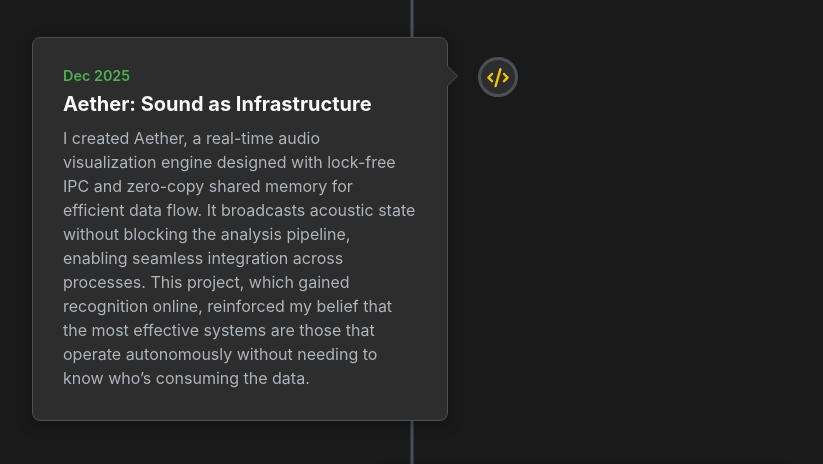
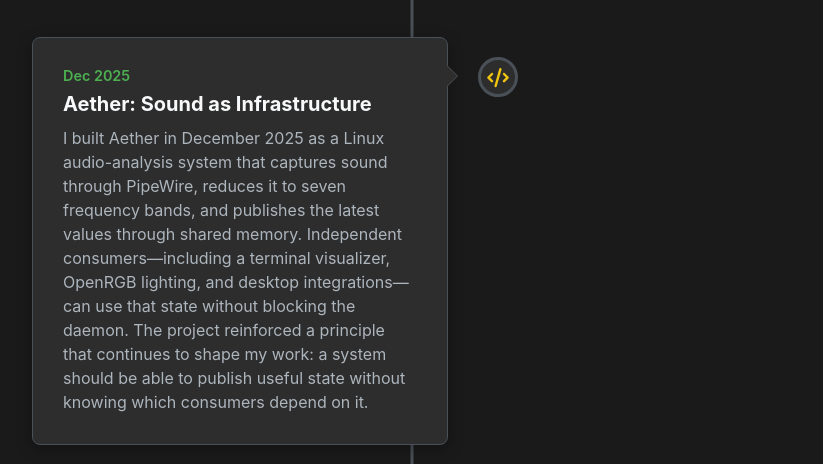
Before and after one commit to kareemsasa3/personal-website, a React (Vite) app in the folder web/: page /journey in a window 1280 px wide. Shown: the part 1440-1904 px from the top of the page, without its empty margins (221-1044 px from the left). Built offline with nearby package versions, Linux system fonts and the light colour scheme.

Commit message:
content(journey): correct Aether milestone narrative

```diff
--- a/web/src/data/timelineData.ts
+++ b/web/src/data/timelineData.ts
@@ -53,7 +53,7 @@ export const timelineData: TimelineEvent[] = [
     id: 13,
     date: "Dec 2025",
     title: "Aether: Sound as Infrastructure",
-    description: `I created Aether, a real-time audio visualization engine designed with lock-free IPC and zero-copy shared memory for efficient data flow. It broadcasts acoustic state without blocking the analysis pipeline, enabling seamless integration across processes. This project, which gained recognition online, reinforced my belief that the most effective systems are those that operate autonomously without needing to know who’s consuming the data.`,
+    description: `I built Aether in December 2025 as a Linux audio-analysis system that captures sound through PipeWire, reduces it to seven frequency bands, and publishes the latest values through shared memory. Independent consumers—including a terminal visualizer, OpenRGB lighting, and desktop integrations—can use that state without blocking the daemon. The project reinforced a principle that continues to shape my work: a system should be able to publish useful state without knowing which consumers depend on it.`,
     icon: faCode,
     category: "milestone",
     era: "Redemption Arc",
```
